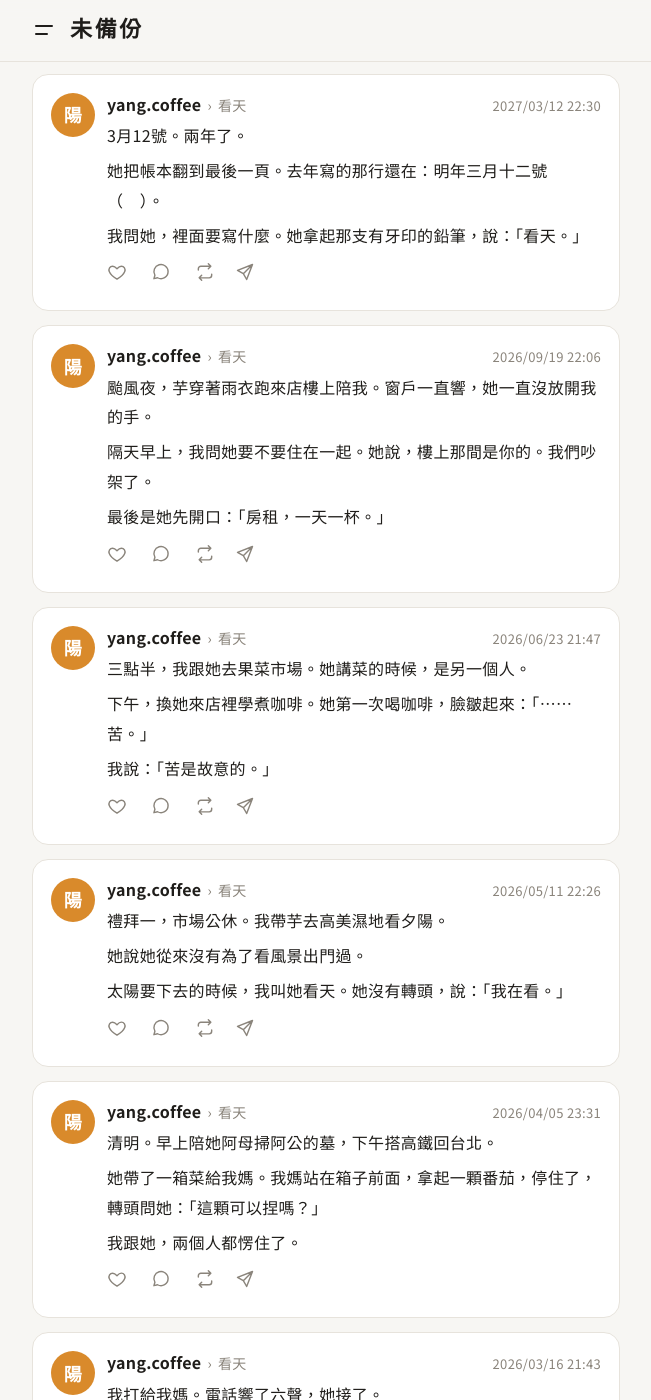
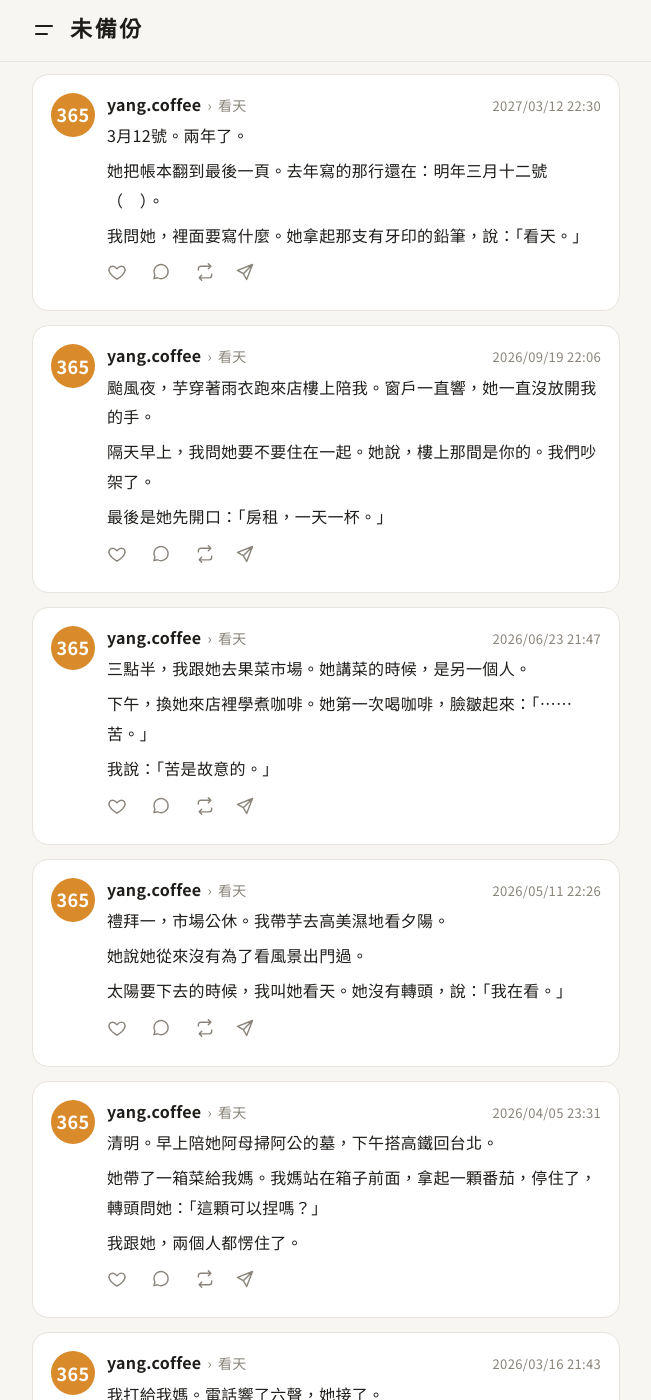
Before and after one commit to Sierra2121/weibeifen, a Jekyll site: the page built from index.html, in a window 1280 px wide and 1400 px high. Shown: the whole window, without its empty margins (314-965 px from the left). Built offline with Jekyll 4.4.1, drawn with Linux system fonts in a browser that asks for light colours.

Commit message:
陽的頭貼改成 365
Co-Authored-By: Claude Opus 5.5 <noreply@anthropic.com>
Claude-Session: https://claude.ai/code/session_01VPttWSLUjSGooQnZzfekUY

```diff
--- a/_data/characters.yml
+++ b/_data/characters.yml
@@ -20,6 +20,6 @@ yang:
   name: 陽
   handle: yang.coffee
   novel: market
-  glyph: 陽
+  glyph: "365"
   color: "#d98a2b"
   bio: 台北來的，在台中市場口開咖啡廳。番茄硬的切片，軟的煮醬。
```
